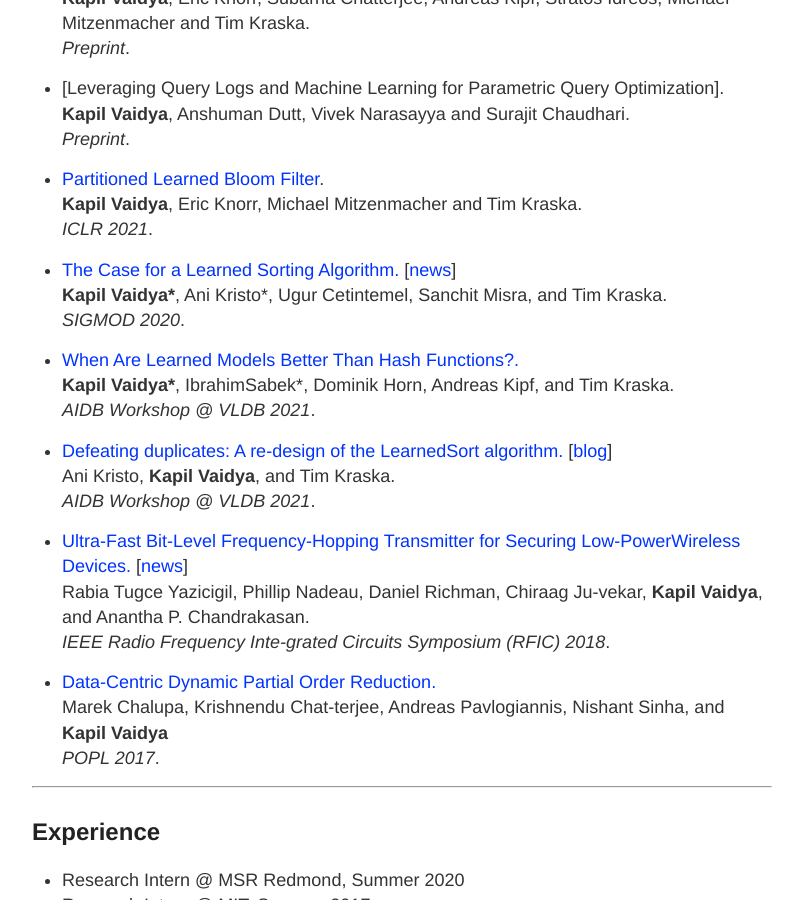
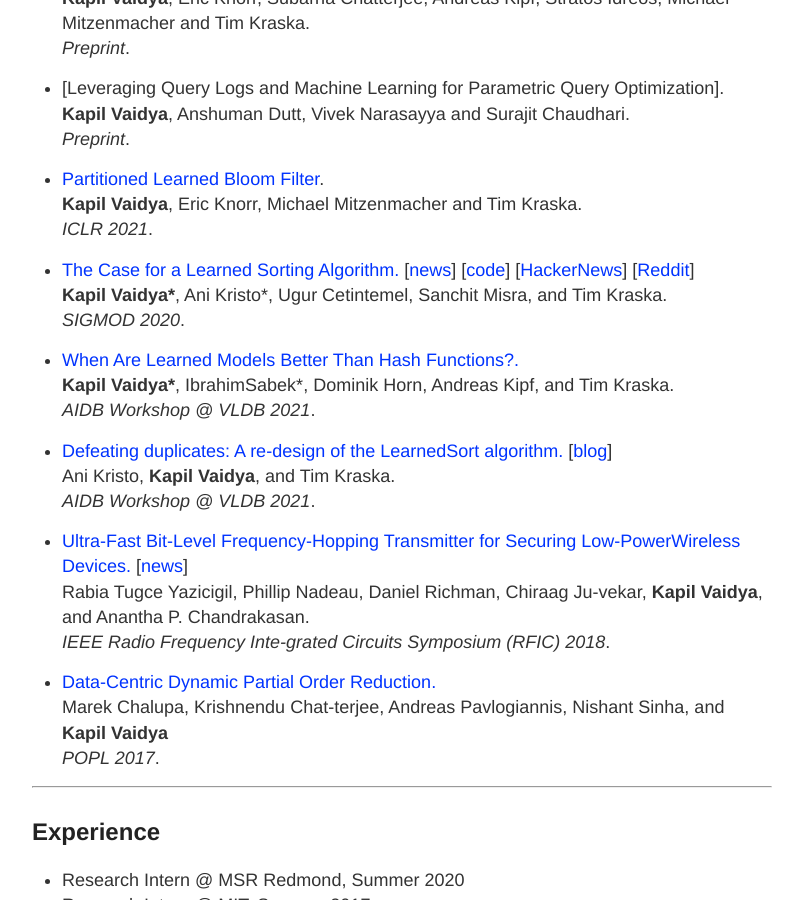
Before and after one commit to kapilvaidya24/kapilvaidya24.github.io, a Jekyll site: the page built from index.md, in a window 1280 px wide and 900 px high, scrolled down 531 px. Shown: the whole window, without its empty margins (238-1041 px from the left). Built offline with Jekyll 4.4.1, drawn with Linux system fonts in a browser that asks for light colours.

Commit message:
Update index.md

```diff
--- a/index.md
+++ b/index.md
@@ -37,7 +37,7 @@ I also collaborate with [Prof. Michael Mitzenmacher](https://www.eecs.harvard.ed
  **Kapil Vaidya**, Eric Knorr, Michael Mitzenmacher and Tim Kraska. <br>
 *ICLR 2021*.
 
-- [The Case for a Learned Sorting Algorithm.](https://dl.acm.org/doi/10.1145/3318464.3389752) \[[news](https://blog.acolyer.org/2020/10/19/the-case-for-a-learned-sorting-algorithm/)\]<br>
+- [The Case for a Learned Sorting Algorithm.](https://dl.acm.org/doi/10.1145/3318464.3389752) \[[news](https://blog.acolyer.org/2020/10/19/the-case-for-a-learned-sorting-algorithm/)\] \[[code](https://github.com/learnedsystems/LearnedSort)\] \[[HackerNews](https://news.ycombinator.com/item?id=24823611)\] \[[Reddit](https://www.reddit.com/r/programming/comments/je87ky/the_case_for_a_learned_sorting_algorithm/)\] <br>
  **Kapil Vaidya\***, Ani Kristo\*, Ugur Cetintemel,  Sanchit  Misra,  and  Tim  Kraska. <br>
 *SIGMOD 2020*.
 
```
